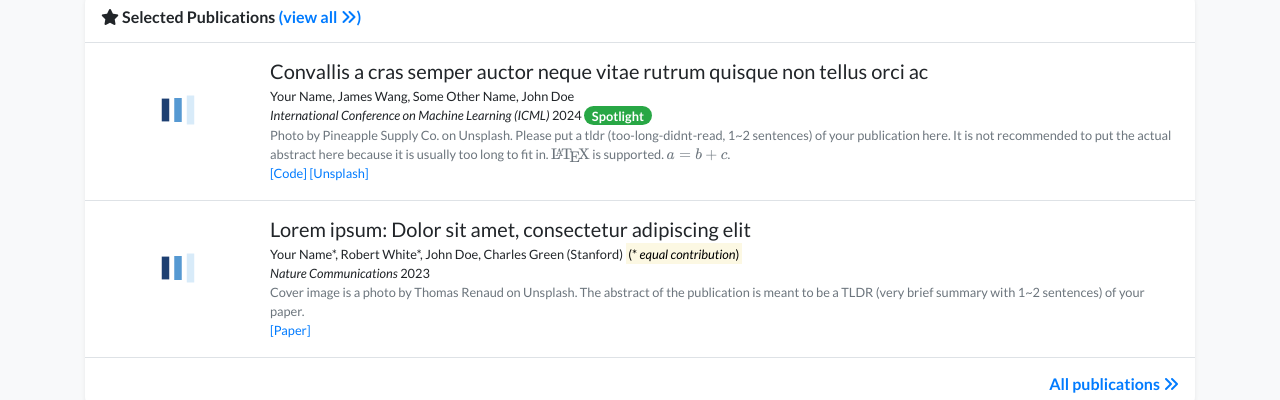
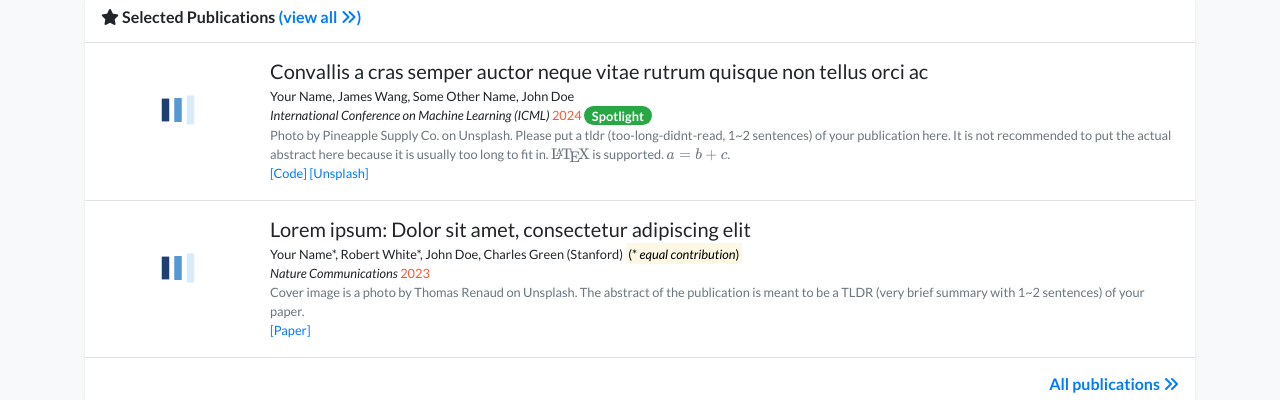
Before and after one commit to Jorie286/homepage, a Jekyll site: the page built from index.html, in a window 1280 px wide and 1225 px high. Shown: the part 760-1160 px from the top of the window. Built offline with Jekyll 4.4.1, drawn with Linux system fonts in a browser that asks for light colours; nearby versions of some CDN libraries; a style sheet for code colours, icons or effects is not loaded.

Commit message:
Update global.css
Edit publication date color.

```diff
--- a/assets/css/global.css
+++ b/assets/css/global.css
@@ -113,6 +113,10 @@ div.lazy {
     font-family: Courier, monospace;
 }
 
+.publication-date {
+  color: #ff5733; /* Replace with your preferred color */
+}
+
 
 /*Dark theme modifications*/
 body.dark-theme {
```
